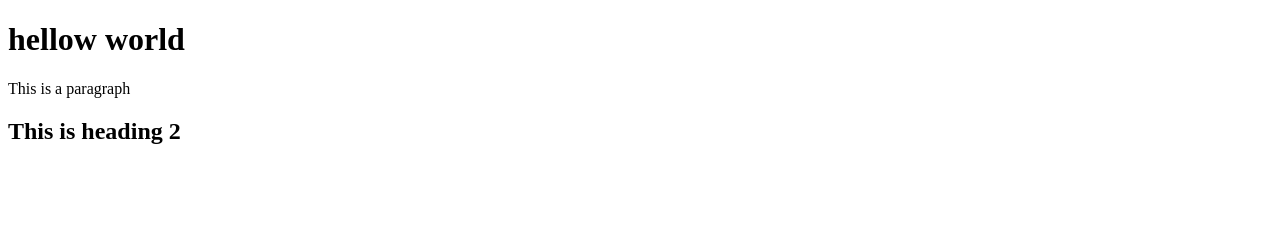
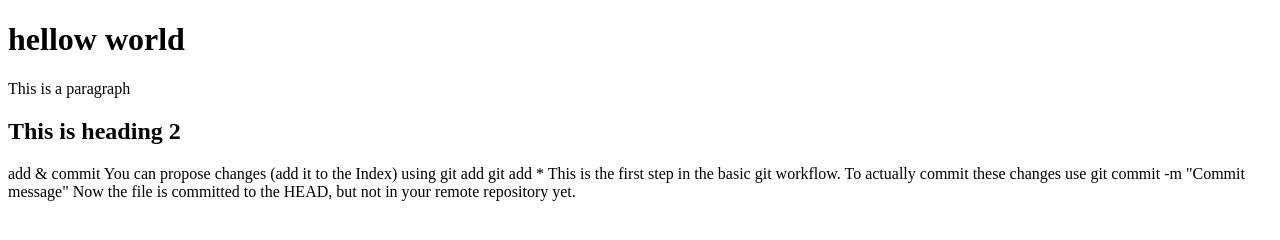
Before and after one commit to WellTimed/MY-First-Website, a plain HTML site: page index.html in a window 1280 px wide. Drawn offline with Linux system fonts and the light colour scheme.

Commit message:
my third changes

```diff
--- a/index.html
+++ b/index.html
@@ -11,6 +11,13 @@
 <p>This is a paragraph</p>
 
 <h2> This is heading 2</h2>
+<p>add & commit
+    You can propose changes (add it to the Index) using
+    git add <filename>
+    git add *
+    This is the first step in the basic git workflow. To actually commit these changes use
+    git commit -m "Commit message"
+    Now the file is committed to the HEAD, but not in your remote repository yet.</p>
 
 </body>
 </html>
```
